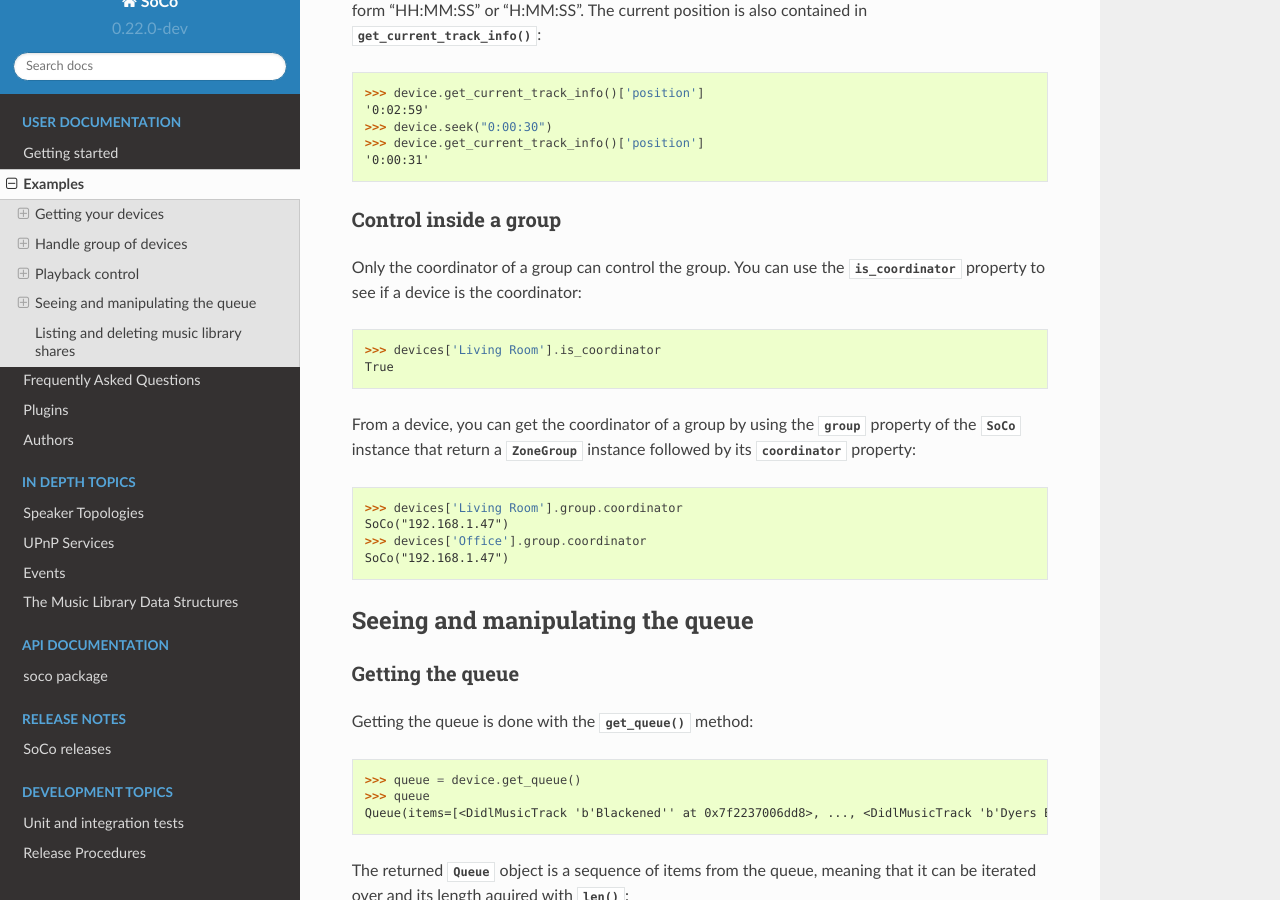
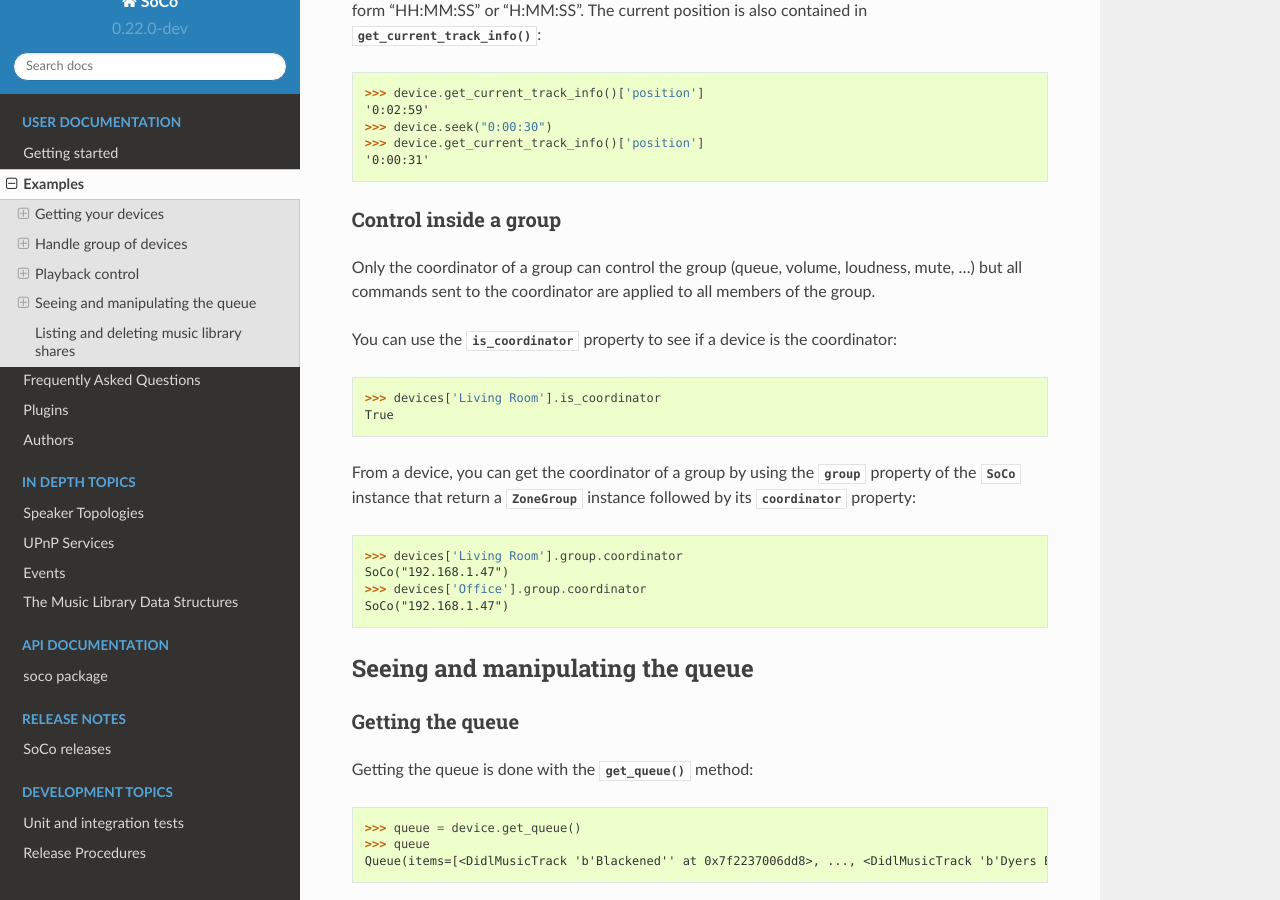
Before and after one commit to SoCo/SoCo, a Sphinx documentation site: the page built from doc/examples.rst, in a window 1280 px wide and 900 px high, scrolled down 2978 px. Built offline with Sphinx 7.4.7 and the Read the Docs theme 2.0.0, drawn with Linux system fonts in a browser that asks for light colours.

Commit message:
Update examples by clarify the role of the coordinator.

```diff
--- a/doc/examples.rst
+++ b/doc/examples.rst
@@ -163,8 +163,10 @@ that the input for that method is a string on the form "HH:MM:SS" or
 Control inside a group
 ^^^^^^^^^^^^^^^^^^^^^^
 
-Only the coordinator of a group can control the group. You can use the
-:attr:`~soco.core.SoCo.is_coordinator` property to see if a device is the
+Only the coordinator of a group can control the group (queue, volume, loudness, mute, ...)
+but all commands sent to the coordinator are applied to all members of the group.
+
+You can use the :attr:`~soco.core.SoCo.is_coordinator` property to see if a device is the
 coordinator::
 
   >>> devices['Living Room'].is_coordinator
```
